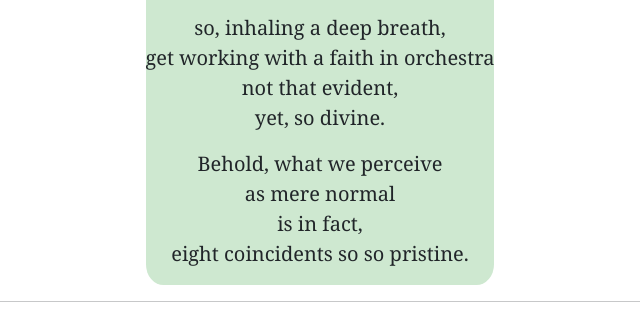
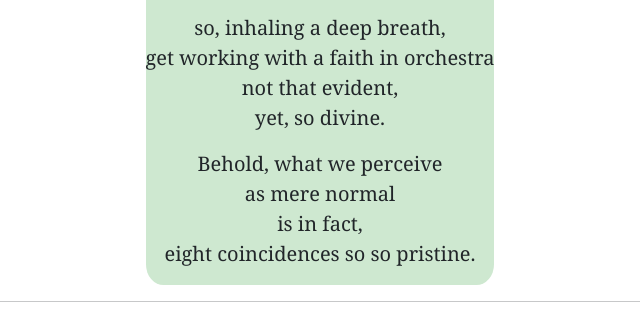
Before and after one commit to mkyadav2021/html-portfolio, a plain HTML site: page assets/blog.html in a window 1280 px wide. Shown: the part 2834-3149 px from the top of the page, 320-960 px from the left. Drawn offline with nearby package versions, Linux system fonts and the light colour scheme.

Commit message:
Update blog.html

```diff
--- a/assets/blog.html
+++ b/assets/blog.html
@@ -155,7 +155,7 @@ yet, so divine.</p>
 <p>Behold, what we perceive<br>
 as mere normal <br>
 is in fact, <br>
-eight coincidents so so pristine.</p>
+eight coincidences so so pristine.</p>
 </div>
 </div>
 <hr>
```
